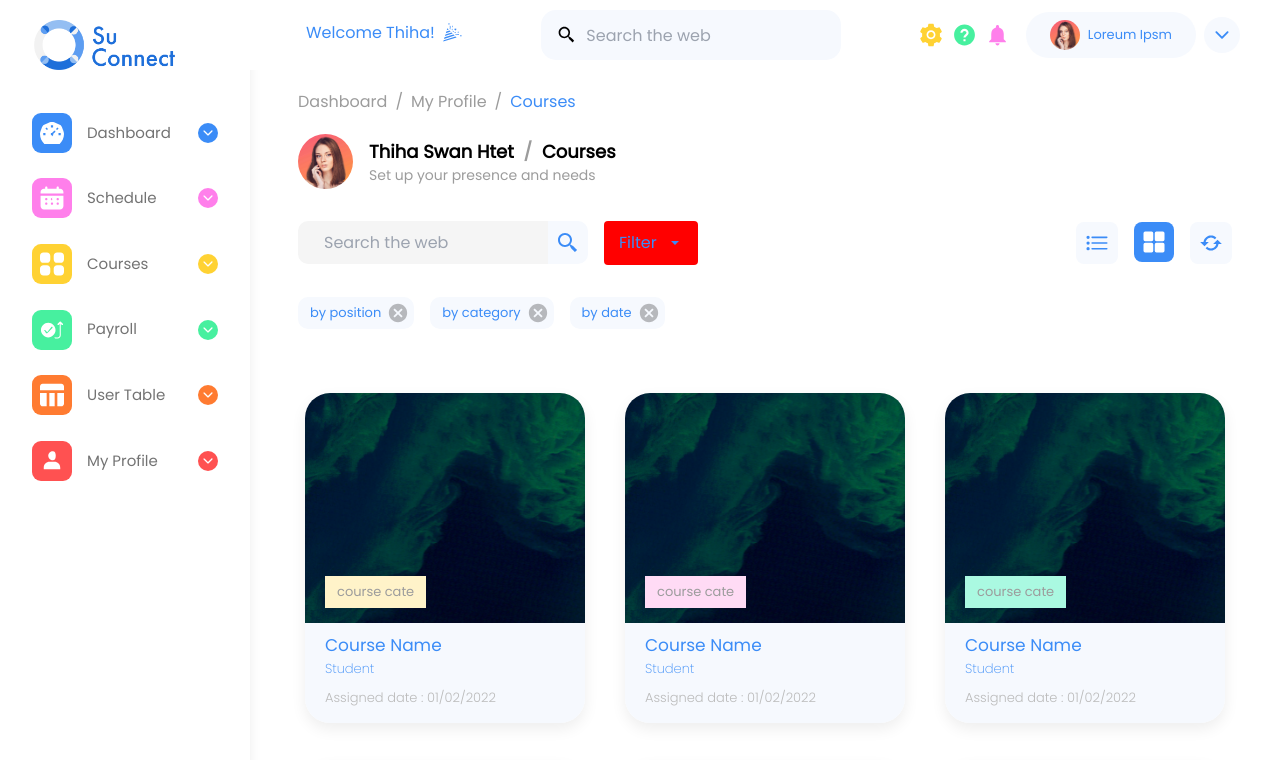
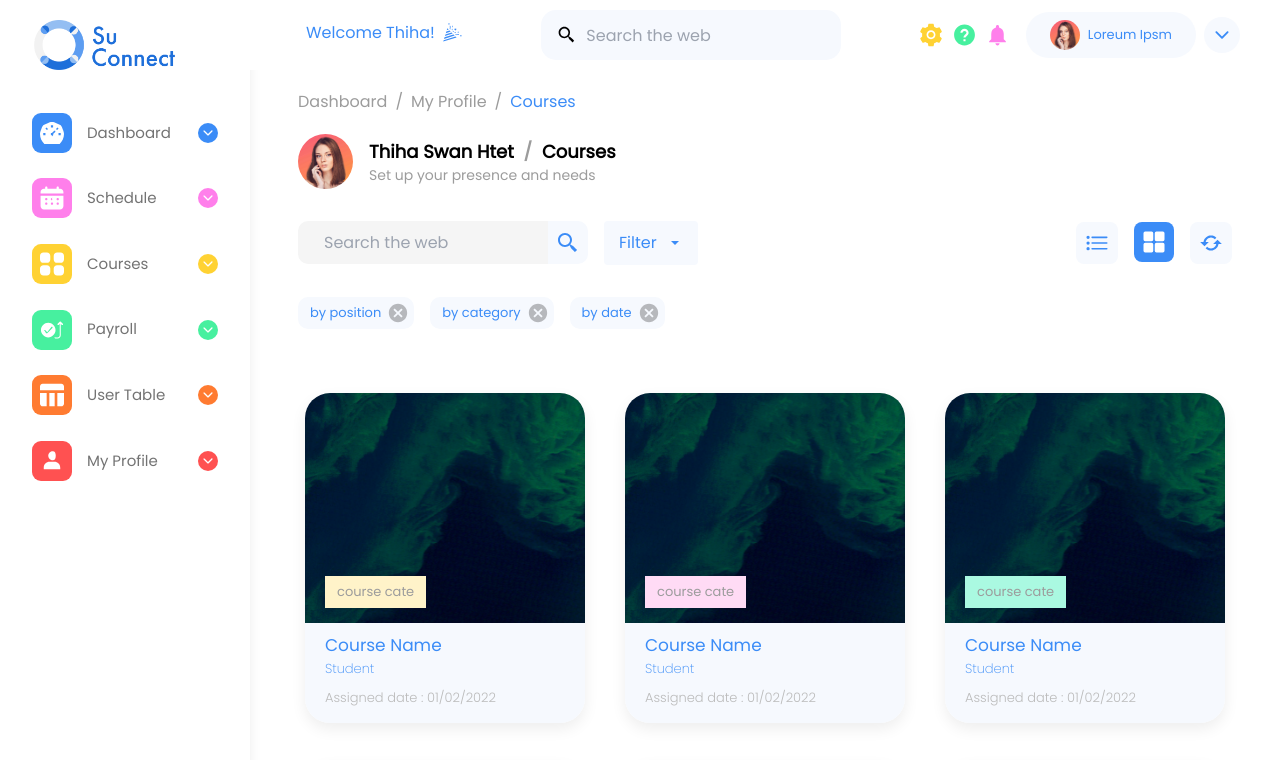
Before and after one commit to ShoonLeiNaing/suconnect-frontend, a Next.js app: page /courses in a window 1280 px wide. Shown: the top 760 px of the page. Built offline with nearby package versions, Linux system fonts and the light colour scheme.

Commit message:
linting bug fix

```diff
--- a/components/MenuButton/index.tsx
+++ b/components/MenuButton/index.tsx
@@ -24,7 +24,7 @@ const BootstrapButton = styled(Button)({
   lineHeight: 1.5,
   //   backgroundColor: colors.white.white2,
   color: colors.primaryColors.lightblue.lightblue1,
-  backgroundColor: "red",
+  backgroundColor: colors.white.white2,
 
   "&:hover": {
     backgroundColor: colors.white.white2,
@@ -74,6 +74,7 @@ const Filter: FunctionComponent<IProps> = ({ title, filterOptions }) => {
       >
         {filterOptions?.map((filterOption) => (
           <MenuItem
+            key={filterOption.text}
             sx={{
               fontSize: "14px",
               color: colors.black.black2,
```
